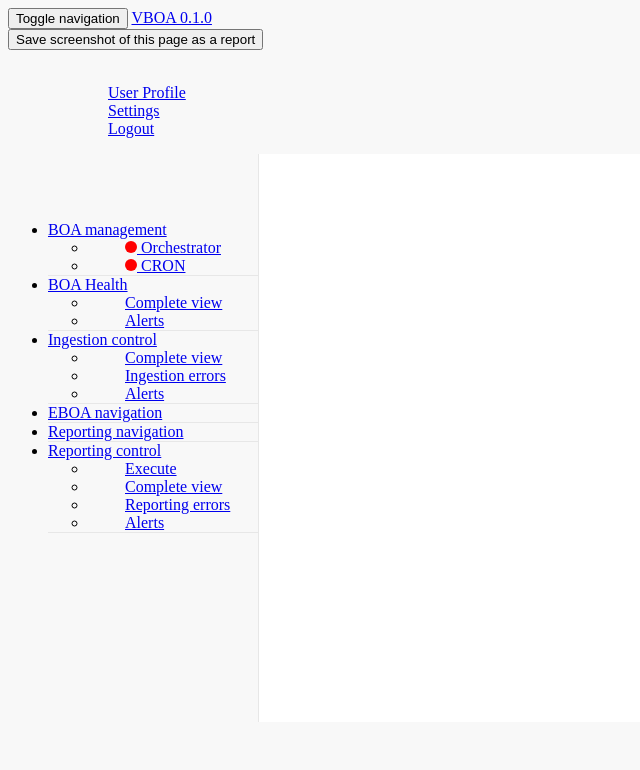
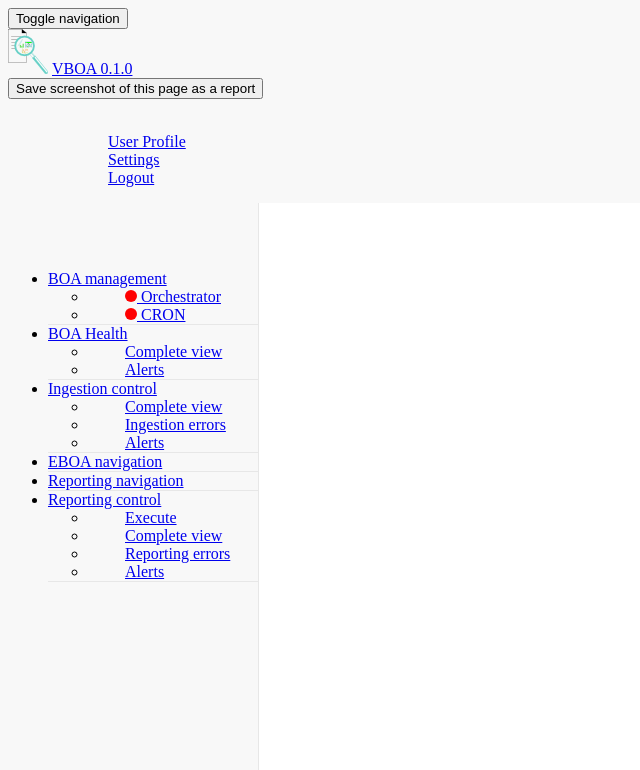
Before and after one commit to Daniel-Brosnan-Blazquez/vboa, a Flask app: page / in a window 1280 px wide. Shown: the top 770 px of the page, without its empty margins (0-640 px from the left). Run offline with Flask 2, Linux system fonts and the light colour scheme; some libraries are stand-ins or nearby versions.

Commit message:
Add favicon
Add error handling

```diff
--- a/src/vboa/templates/base.html
+++ b/src/vboa/templates/base.html
@@ -9,6 +9,8 @@
     <meta name="author" content="Daniel Brosnan Blázquez <daniel.brosnan@deimos-space.com>">
 
     <title>VBOA - Visualization tool for Bussiness Operation Analysis</title>
+
+    <link rel="shortcut icon" type="image/png" href="{{ url_for('static', filename='images/boa_favicon_16x18.png') }}"/>
 
     <link rel="stylesheet" href="{{ url_for('static', filename='dist/styles.css') }}">
     <link rel="stylesheet" href="{{ url_for('static', filename='css/vboa.css') }}">
@@ -35,7 +37,10 @@
             <span class="icon-bar"></span>
             <span class="icon-bar"></span>
           </button>
-          <a class="navbar-brand" href="/">VBOA 0.1.0</a>
+          <div  class="navbar-brand">
+            <div style="display:inline"><a href="{{ url_for('static', filename='images/boa_favicon.png') }}"><img src="{{ url_for('static', filename='images/boa_favicon_40x45.png') }}"/></a></div>
+            <div style="display:inline"><a href="/">VBOA 0.1.0</a></div>
+          </div>
         </div>
         <div id="time-clock">
         </div>
--- a/src/vboa/templates/panel/error.html
+++ b/src/vboa/templates/panel/error.html
@@ -7,6 +7,7 @@
   <!-- /.col-lg-12 -->
 </div>
 <div>
-  <i style="font-size: 400px" class="fa fa-frown-o fa-6"></i>
+  <img style="display:inline" src="{{ url_for('static', filename='images/boa_favicon.png') }}"/>
+  <i style="display:inline; font-size: 400px" class="fa fa-frown-o fa-6"></i>
 </div>
 {% endblock %}
```
Also changed, not shown: src/vboa/__init__.py (+14 -1 lines), src/favicon/boa_favicon.svg (added), src/vboa/static/images/boa_favicon.png (added), src/vboa/static/images/boa_favicon_16x18.png (added), src/vboa/static/images/boa_favicon_40x45.png (added), 1 other file.
